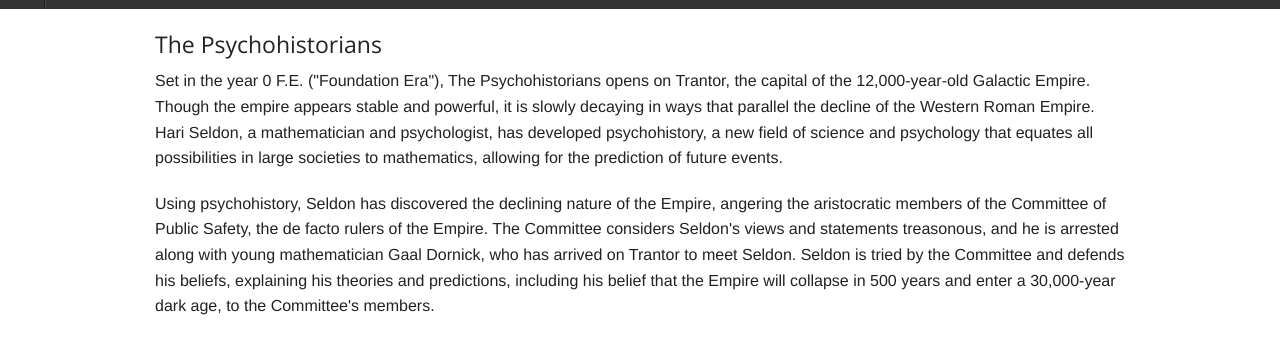
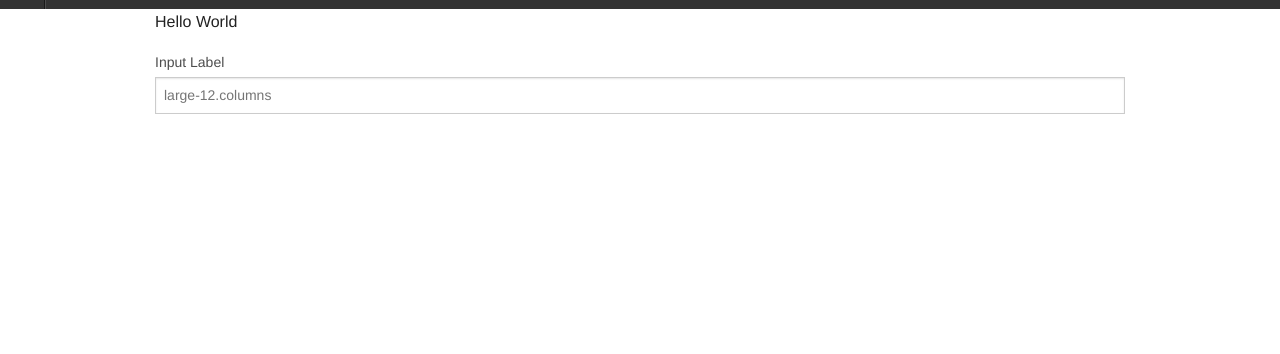
Before and after one commit to gabac/foundation-todo, a website: page index.html in a window 1280 px wide. Shown: the part 36-390 px from the top of the page. Drawn offline with nearby package versions, Linux system fonts and the light colour scheme.

Commit message:
added input field back

```diff
--- a/index.html
+++ b/index.html
@@ -34,14 +34,21 @@
         <section class="main-section">
           <div class="row">
             <div class="large-12 columns">
-              <br>
-              <h4>The Psychohistorians</h4>
-              <p>Set in the year 0 F.E. ("Foundation Era"), The Psychohistorians opens on Trantor, the capital of the 12,000-year-old Galactic Empire. Though the empire appears stable and powerful, it is slowly decaying in ways that parallel the decline of the Western Roman Empire. Hari Seldon, a mathematician and psychologist, has developed psychohistory, a new field of science and psychology that equates all possibilities in large societies to mathematics, allowing for the prediction of future events.</p>
 
-              <p>Using psychohistory, Seldon has discovered the declining nature of the Empire, angering the aristocratic members of the Committee of Public Safety, the de facto rulers of the Empire. The Committee considers Seldon's views and statements treasonous, and he is arrested along with young mathematician Gaal Dornick, who has arrived on Trantor to meet Seldon. Seldon is tried by the Committee and defends his beliefs, explaining his theories and predictions, including his belief that the Empire will collapse in 500 years and enter a 30,000-year dark age, to the Committee's members. </p>
+              <p>Hello World</p>
 
             </div>
           </div>
+
+          <form>
+            <div class="row">
+              <div class="large-12 columns">
+                <label>Input Label</label>
+                <input type="text" placeholder="large-12.columns" />
+              </div>
+            </div>
+          </form>
+
         </section>
 
       <a class="exit-off-canvas"></a>
```
